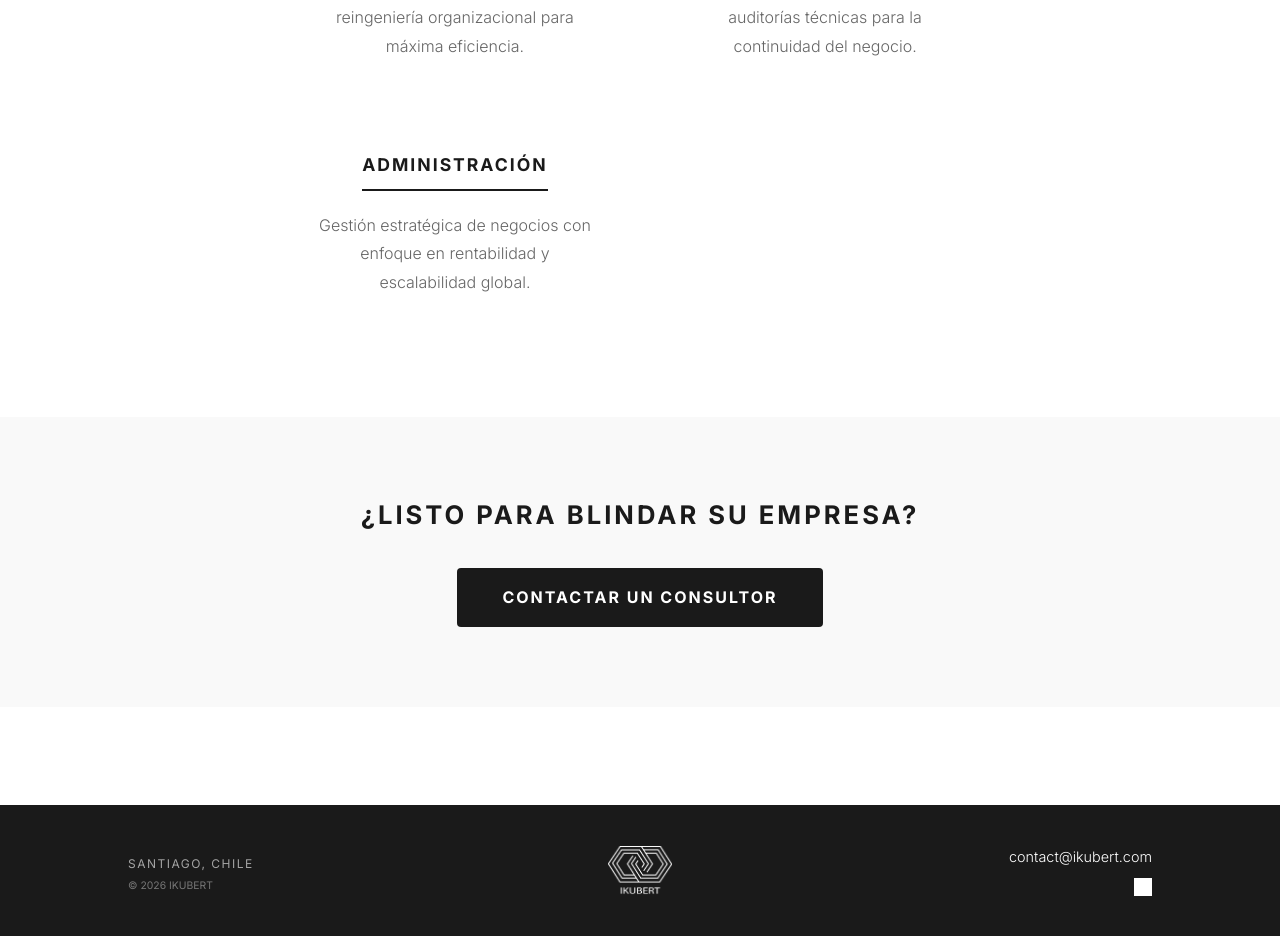
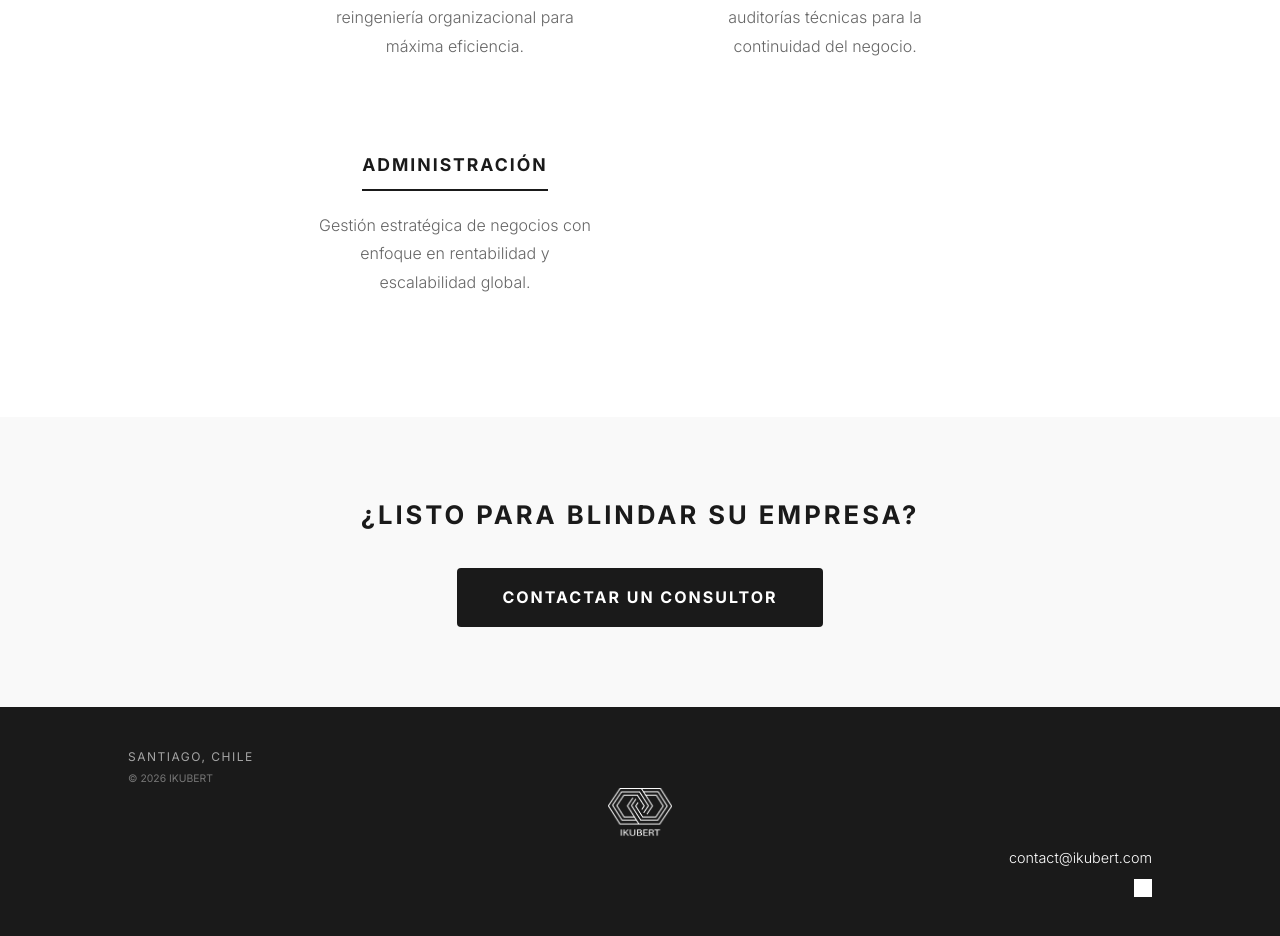
Before and after one commit to IKUBERT/ikubert.github.io, a Jekyll site: the page built from index.html, in a window 1280 px wide. Shown: the part 932-1868 px from the top of the page. Built offline with Jekyll 4.4.1, drawn with Linux system fonts in a browser that asks for light colours; grey boxes are pictures that could not be loaded.

Commit message:
Update default.html

```diff
--- a/_layouts/default.html
+++ b/_layouts/default.html
@@ -8,7 +8,7 @@
     <link rel="icon" type="image/png" href="{{ site.baseurl }}/src/logo.png">
 
     <meta name="description" content="IKUBERT: Consultoría estratégica avanzada en Ingeniería Civil Industrial y Ciberseguridad. Optimizamos procesos corporativos y blindamos activos digitales en Santiago, Chile.">
-    <meta name="keywords" content="Ingeniería Industrial Chile, Ciberseguridad Las Condes, Optimización de Procesos, Consultoría Estratégica, Seguridad de la Información">
+    <meta name="keywords" content="Ingeniería Industrial Chile, Ciberseguridad Las Condes, Optimización de Procesos, Consultoría Estratégica, Lukas Ahubert, Seguridad de la Información">
     <meta name="author" content="Lukas Ahubert">
 
     <meta property="og:type" content="website">
@@ -18,17 +18,17 @@
     <meta property="og:image" content="https://www.ikubert.com/src/Logotipo%20IKUBERT%20nombre%20abajo.png">
 
     <link href="https://fonts.googleapis.com/css2?family=Inter:wght@300;400;700&display=swap" rel="stylesheet">
-    <link rel="stylesheet" href="{{ site.baseurl }}/style.css?v=1.2">
+    <link rel="stylesheet" href="{{ site.baseurl }}/style.css?v=1.3">
 </head>
-<body>
+<body class="sticky-wrapper">
     {% include navbar.html %}
 
-    <main>
+    <main class="content-wrapper">
         {{ content }}
     </main>
 
-    <footer>
-        <div class="footer-container">
+    <footer class="main-footer">
+        <div class="footer-inner">
             <div class="footer-col left">
                 <p class="loc">SANTIAGO, CHILE</p>
                 <p class="copy">&copy; 2026 IKUBERT</p>
```
